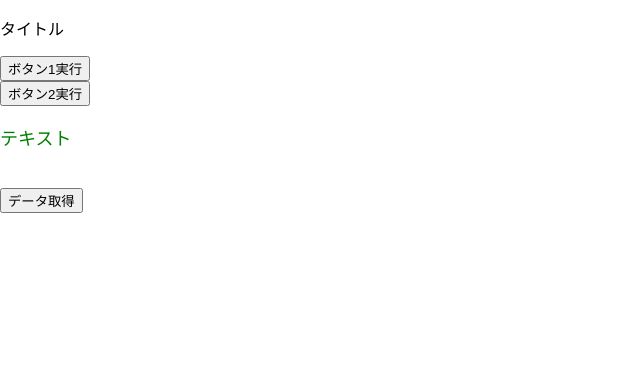
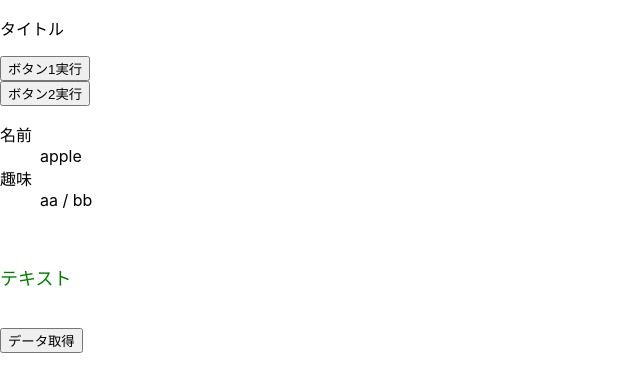
Before and after one commit to terra-namibia/react-ts-1, a React (Create React App) app: page / in a window 1280 px wide. Shown: the top 392 px of the page, without its empty margins (0-640 px from the left). Built offline with nearby package versions, Linux system fonts and the light colour scheme.

Commit message:
add User type and UserProfile component

```diff
--- a/src/Page1.tsx
+++ b/src/Page1.tsx
@@ -3,6 +3,8 @@
 import { Todo } from "./Todo";
 import { TodoType } from "./types/todo";
 import { Text } from "./Text";
+import { UserProfile } from "./UserProfile";
+import { User } from "./types/user";
 
 export const Page1 = () => {
 
@@ -30,12 +32,18 @@
     })
   }
 
+  const user: User = {
+    name: "apple",
+    hobbies: ["aa", "bb"],
+  }
+
   return (
     <div>
       <p>タイトル</p>
       <button onClick={onclickAction1}>ボタン1実行</button>
       <br />
       <button onClick={onclickAction2}>ボタン2実行</button>
+      <UserProfile user={user}/>
       <br />
       <Text color="green" fontSize="18px" />
       <br />
--- /dev/null
+++ b/src/UserProfile.tsx
@@ -0,0 +1,18 @@
+import { VFC } from "react";
+import { User } from "./types/user";
+
+type Props = {
+  user: User;
+}
+
+export const UserProfile: VFC<Props> = (props) => {
+  const { user } = props;
+  return (
+    <dl>
+      <dt>名前</dt>
+      <dd>{user.name}</dd>
+      <dt>趣味</dt>
+      <dd>{user.hobbies.join(" / ")}</dd>
+    </dl>
+  )
+}
--- /dev/null
+++ b/src/types/user.ts
@@ -0,0 +1,4 @@
+export type User = {
+  name: string;
+  hobbies?: Array<string>;
+};
```
